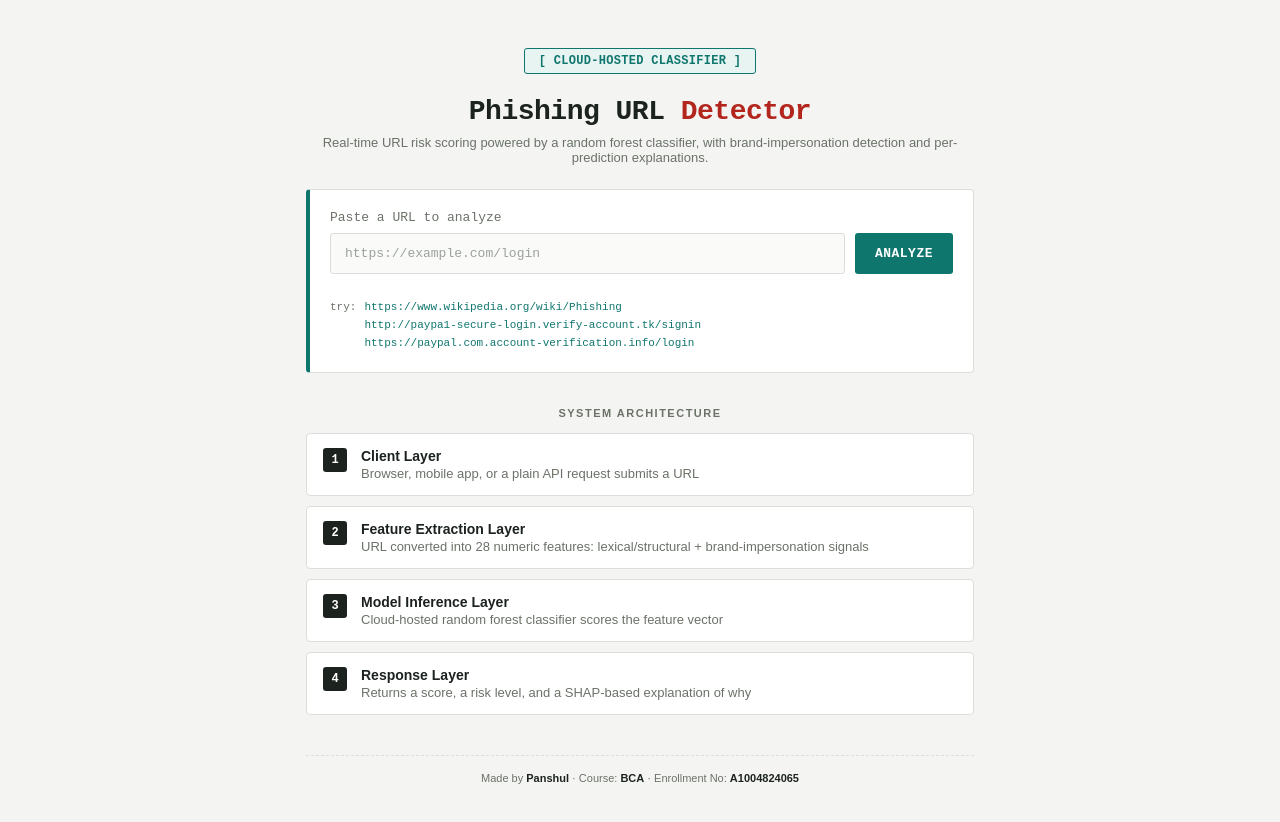
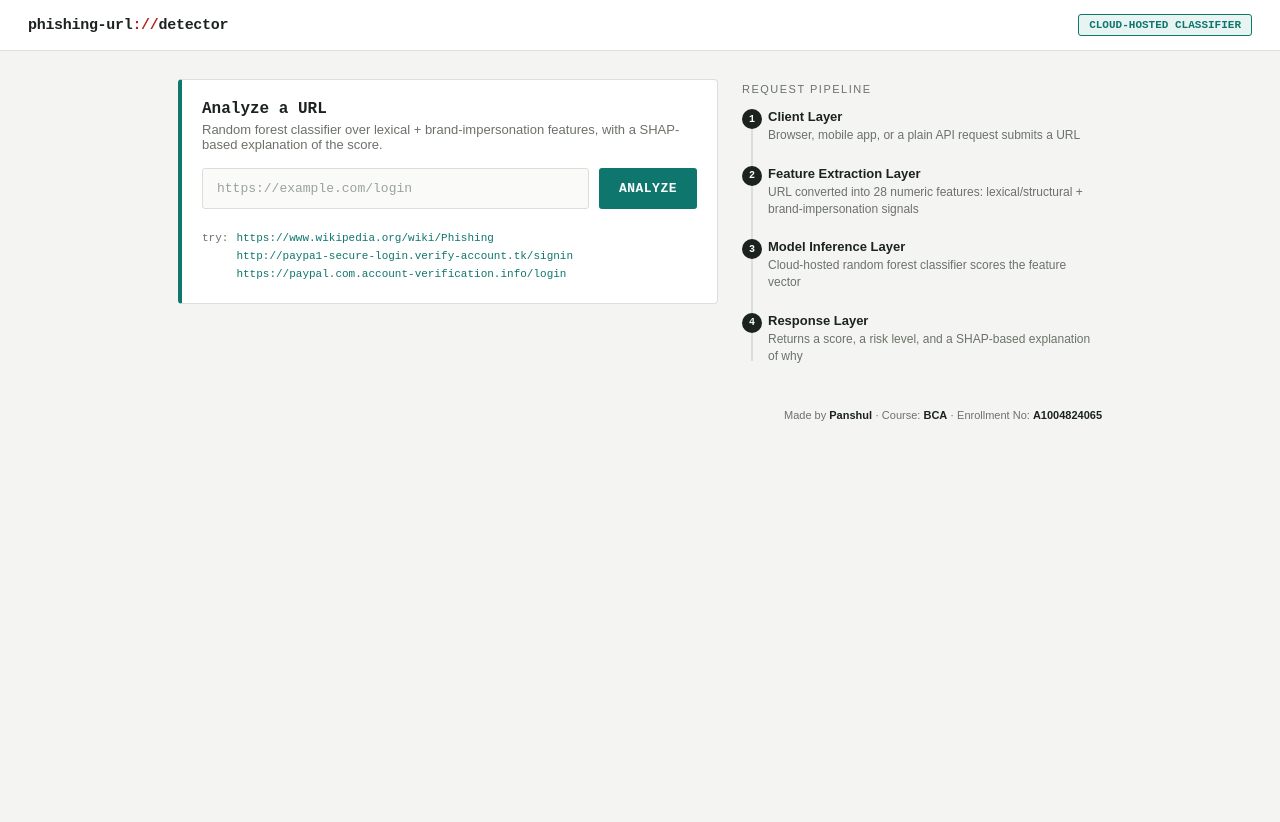
Before and after one commit to Panshul-mishra/phishing-url-classifier, a browser extension: page dashboard/index.html in a window 1280 px wide. After the commit the page ends 800 px from the top, so only its background shows below. Drawn offline with Linux system fonts and the light colour scheme.

Commit message:
Restructure dashboard layout: top bar + two-column dashboard
Replaces the centered-hero/stacked-cards arrangement with a slim top
bar, the URL checker as the main focus in a left panel, and the
architecture shown as a connected vertical timeline in a sidebar.

Co-Authored-By: Claude Sonnet 5 <noreply@anthropic.com>

```diff
--- a/dashboard/index.html
+++ b/dashboard/index.html
@@ -2,6 +2,7 @@
 <html lang="en">
 <head>
 <meta charset="UTF-8">
+<meta name="viewport" content="width=device-width, initial-scale=1">
 <title>Phishing URL Detector</title>
 <style>
   :root {
@@ -16,33 +17,45 @@
   * { box-sizing: border-box; }
   body {
     font-family: 'Courier New', Consolas, monospace;
-    max-width: 700px;
-    margin: 48px auto;
-    padding: 0 16px 40px;
+    margin: 0;
     color: var(--text);
     background: var(--bg);
   }
-  .badge {
-    display: inline-block;
-    margin: 0 auto 18px;
-    padding: 5px 14px;
+
+  /* slim top bar instead of a centered hero */
+  header {
+    display: flex;
+    align-items: center;
+    justify-content: space-between;
+    padding: 14px 28px;
+    border-bottom: 1px solid var(--panel-border);
+    background: var(--panel);
+  }
+  header .brand { font-size: 15px; font-weight: 700; letter-spacing: -0.3px; }
+  header .brand span { color: var(--accent); }
+  header .tag {
+    padding: 4px 10px;
     border-radius: 3px;
     background: #e8f4f2;
     border: 1px solid var(--accent2);
     color: var(--accent2);
-    font-size: 12px;
+    font-size: 11px;
     font-weight: 700;
-    letter-spacing: 0.3px;
     text-transform: uppercase;
   }
-  .center { text-align: center; }
-  h1 {
-    font-size: 28px;
-    margin: 4px 0 8px;
-    letter-spacing: -0.5px;
+
+  .layout {
+    max-width: 980px;
+    margin: 0 auto;
+    padding: 28px;
+    display: grid;
+    grid-template-columns: 1.5fr 1fr;
+    gap: 24px;
+    align-items: start;
   }
-  h1 span { color: var(--accent); }
-  p.subtitle { color: var(--muted); margin-top: 0; font-size: 13px; font-family: Arial, sans-serif; }
+  @media (max-width: 760px) {
+    .layout { grid-template-columns: 1fr; }
+  }
 
   .panel {
     background: var(--panel);
@@ -50,8 +63,19 @@
     border-left: 4px solid var(--accent2);
     border-radius: 4px;
     padding: 20px;
-    margin-top: 24px;
   }
+  .panel h2 {
+    margin: 0 0 4px;
+    font-size: 16px;
+    font-family: 'Courier New', monospace;
+  }
+  .panel p.lead {
+    margin: 0 0 16px;
+    font-size: 13px;
+    color: var(--muted);
+    font-family: Arial, sans-serif;
+  }
+
   .row { display: flex; gap: 10px; }
   input[type=text] {
     flex: 1;
@@ -95,51 +119,56 @@
   .meta { margin-top: 10px; font-size: 11px; color: var(--muted); font-family: Arial, sans-serif; }
   #error { color: var(--accent); font-size: 13px; display: none; margin-top: 14px; font-family: Arial, sans-serif; }
 
-  h2.section-title {
+  table.examples { font-size: 11px; color: var(--muted); margin-top: 20px; border-collapse: collapse; }
+  table.examples td { padding: 3px 8px 3px 0; }
+  table.examples code { cursor: pointer; color: var(--accent2); }
+
+  /* sidebar: connected vertical timeline instead of stacked cards */
+  .sidebar-title {
     font-size: 11px;
     letter-spacing: 1.5px;
     color: var(--muted);
-    text-align: center;
-    margin: 34px 0 14px;
+    margin: 4px 0 14px;
     text-transform: uppercase;
     font-family: Arial, sans-serif;
   }
-  .layer {
-    display: flex;
-    gap: 14px;
-    align-items: flex-start;
-    background: var(--panel);
-    border: 1px solid var(--panel-border);
-    border-radius: 4px;
-    padding: 14px 16px;
-    margin-bottom: 10px;
-    font-family: Arial, sans-serif;
+  .timeline { position: relative; padding-left: 26px; }
+  .timeline::before {
+    content: '';
+    position: absolute;
+    left: 9px;
+    top: 4px;
+    bottom: 4px;
+    width: 2px;
+    background: var(--panel-border);
   }
-  .layer .num {
-    flex: 0 0 24px;
-    height: 24px;
-    border-radius: 3px;
+  .step { position: relative; padding-bottom: 22px; font-family: Arial, sans-serif; }
+  .step:last-child { padding-bottom: 0; }
+  .step::before {
+    content: attr(data-n);
+    position: absolute;
+    left: -26px;
+    top: 0;
+    width: 20px;
+    height: 20px;
+    border-radius: 50%;
     background: var(--text);
     color: white;
-    font-size: 12px;
+    font-size: 10px;
     font-weight: bold;
+    font-family: 'Courier New', monospace;
     display: flex;
     align-items: center;
     justify-content: center;
-    font-family: 'Courier New', monospace;
   }
-  .layer .title { font-weight: 700; font-size: 14px; }
-  .layer .desc { font-size: 13px; color: var(--muted); margin-top: 2px; }
-
-  table.examples { font-size: 11px; color: var(--muted); margin-top: 24px; border-collapse: collapse; }
-  table.examples td { padding: 3px 8px 3px 0; }
-  table.examples code { cursor: pointer; color: var(--accent2); }
+  .step .title { font-weight: 700; font-size: 13px; }
+  .step .desc { font-size: 12px; color: var(--muted); margin-top: 3px; line-height: 1.4; }
 
   footer {
-    margin-top: 40px;
-    padding-top: 16px;
-    border-top: 1px dashed var(--panel-border);
-    text-align: center;
+    max-width: 980px;
+    margin: 0 auto;
+    padding: 16px 28px 32px;
+    text-align: right;
     font-size: 11px;
     color: var(--muted);
     font-family: Arial, sans-serif;
@@ -149,14 +178,16 @@
 </head>
 <body>
 
-<div class="center">
-  <span class="badge">[ cloud-hosted classifier ]</span>
-  <h1>Phishing URL <span>Detector</span></h1>
-  <p class="subtitle">Real-time URL risk scoring powered by a random forest classifier, with brand-impersonation detection and per-prediction explanations.</p>
-</div>
+<header>
+  <div class="brand">phishing-url<span>://</span>detector</div>
+  <div class="tag">cloud-hosted classifier</div>
+</header>
 
+<div class="layout">
   <div class="panel">
-  <div style="font-size:13px; color:var(--muted); margin-bottom:8px;">Paste a URL to analyze</div>
+    <h2>Analyze a URL</h2>
+    <p class="lead">Random forest classifier over lexical + brand-impersonation features, with a SHAP-based explanation of the score.</p>
+
     <div class="row">
       <input type="text" id="urlInput" placeholder="https://example.com/login" autocomplete="off">
       <button id="checkBtn" onclick="checkUrl()">Analyze</button>
@@ -178,34 +209,26 @@
     </table>
   </div>
 
-<h2 class="section-title">System Architecture</h2>
-
-<div class="layer">
-  <div class="num">1</div>
   <div>
+    <div class="sidebar-title">Request Pipeline</div>
+    <div class="timeline">
+      <div class="step" data-n="1">
         <div class="title">Client Layer</div>
         <div class="desc">Browser, mobile app, or a plain API request submits a URL</div>
       </div>
-</div>
-<div class="layer">
-  <div class="num">2</div>
-  <div>
+      <div class="step" data-n="2">
         <div class="title">Feature Extraction Layer</div>
         <div class="desc">URL converted into 28 numeric features: lexical/structural + brand-impersonation signals</div>
       </div>
-</div>
-<div class="layer">
-  <div class="num">3</div>
-  <div>
+      <div class="step" data-n="3">
         <div class="title">Model Inference Layer</div>
         <div class="desc">Cloud-hosted random forest classifier scores the feature vector</div>
       </div>
-</div>
-<div class="layer">
-  <div class="num">4</div>
-  <div>
+      <div class="step" data-n="4">
         <div class="title">Response Layer</div>
         <div class="desc">Returns a score, a risk level, and a SHAP-based explanation of why</div>
+      </div>
+    </div>
   </div>
 </div>
 
```
Lines whose indentation alone changed are shown as unchanged.
